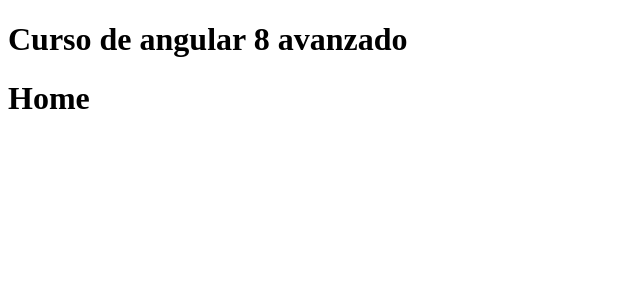
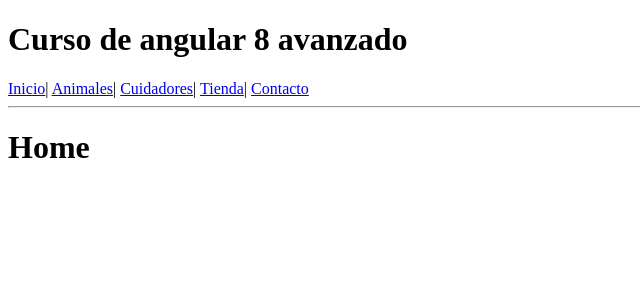
Before and after one commit to OussamaAlouat/curso-angular8, an Angular app: page / in a window 1280 px wide. Shown: the top 300 px of the page, without its empty margins (0-640 px from the left). Built offline with nearby package versions, Linux system fonts and the light colour scheme.

Commit message:
Added nav bar

```diff
--- a/src/app/app.component.html
+++ b/src/app/app.component.html
@@ -1,5 +1,11 @@
 <div>
   <h1>{{title}}</h1>
   <!-- <tienda></tienda> -->
+  <a [routerLink]="['/home']">Inicio</a>|
+  <a [routerLink]="['/animales']">Animales</a>|
+  <a [routerLink]="['/cuidadores']">Cuidadores</a>|
+  <a [routerLink]="['/tienda']">Tienda</a>|
+  <a [routerLink]="['/contacto']">Contacto</a>
+  <hr>
   <router-outlet></router-outlet>
 </div>
```
